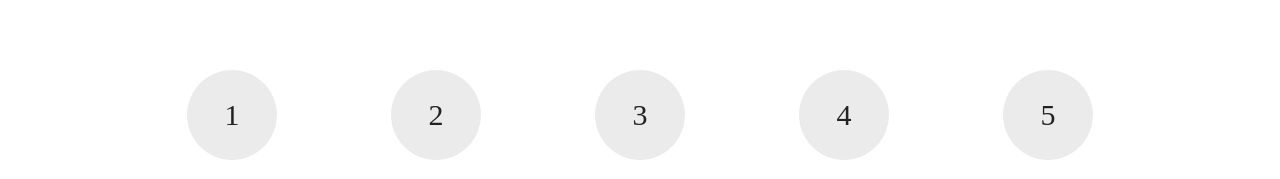
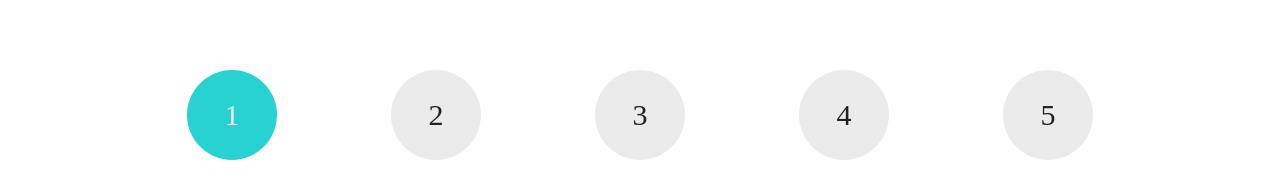
Before and after one commit to SerJernaut/FullStackPracticAdvanced, a React (Create React App) app in the folder client/: page /howitworks in a window 1280 px wide. Shown: the part 768-947 px from the top of the page. Built offline with nearby package versions, Linux system fonts and the light colour scheme; no server answers.

Commit message:
Added activeStepCircleId state to the Page.

```diff
--- a/client/src/pages/HowItWorksPage/HowItWorksPage.js
+++ b/client/src/pages/HowItWorksPage/HowItWorksPage.js
@@ -1,7 +1,8 @@
-import React from 'react';
+import React, {useState} from 'react';
 import styles from './HowItWorksPage.module.sass';
 import stepsArticles from './stepsArticles.json';
 import questionsArticles from './questionsArticles.json';
+import classNames from 'classnames';
 import StartContestButton from "../../components/StartContestButton/StartContestButton";
 import ReactHtmlParser from 'react-html-parser';
 import GetInTouchButton from "../../components/GetInTouchButton/GetInTouchButton";
@@ -13,6 +14,7 @@ import HeaderTopSection from "../../components/HeaderTopSection/HeaderTopSection
 import HeaderBottomSection from "../../components/HeaderBottomSection/HeaderBottomSection";
 
 const HowItWorksPage = () => {
+    const [activeStepCircleId, setActiveStepCircleId] = useState(1)
     return (
         <div className={styles.pageContainer}>
             <div className={styles.pageContent}>
@@ -48,7 +50,7 @@ const HowItWorksPage = () => {
                     <div className={styles.howItWorksStepsContainer}>
                         {stepsArticles.map(({id, name, description}, index) => (
                                 <article key={index} className={styles.howItWorksStepItem}>
-                                    <div className={styles.stepCircle}>{id}</div>
+                                    <div className={classNames(styles.stepCircle, {[styles.activeStepCircle]: activeStepCircleId === id})} onClick={()=> setActiveStepCircleId(id)}>{id}</div>
                                     <h2>{name}</h2>
                                     <p>{description}</p>
                                 </article>
```
